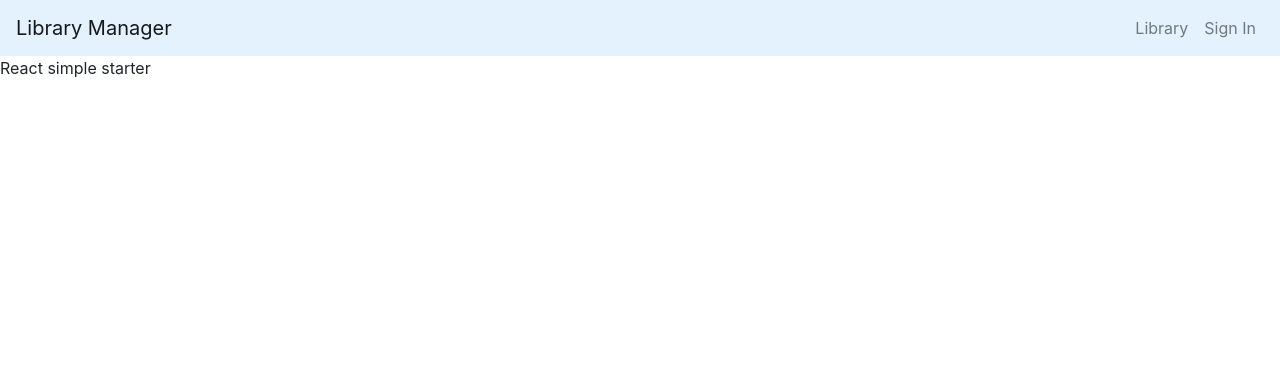
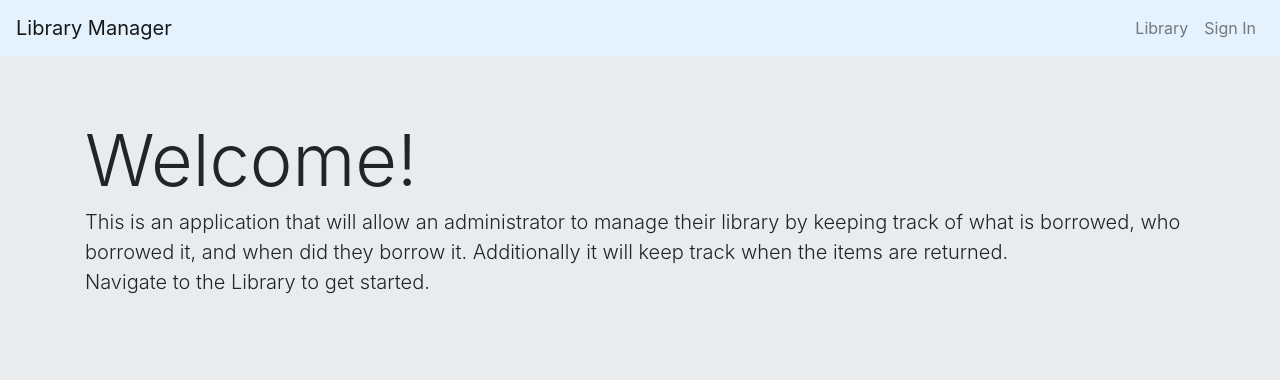
Before and after one commit to arendon13/LibraryManagement, a React app in the folder Library/: page / in a window 1280 px wide. Built offline with nearby package versions, Linux system fonts and the light colour scheme.

Commit message:
Added the welcome component and added a new background color

```diff
--- a/Library/index.html
+++ b/Library/index.html
@@ -6,7 +6,7 @@
     <!-- <link rel="stylesheet" href="https://cdn.rawgit.com/twbs/bootstrap/48938155eb24b4ccdde09426066869504c6dab3c/dist/css/bootstrap.min.css"> -->
     <link rel="stylesheet" href="https://maxcdn.bootstrapcdn.com/bootstrap/4.0.0-beta/css/bootstrap.min.css" integrity="sha384-/Y6pD6FV/Vv2HJnA6t+vslU6fwYXjCFtcEpHbNJ0lyAFsXTsjBbfaDjzALeQsN6M" crossorigin="anonymous">
   </head>
-  <body>
+  <body class="body">
     <div id="application"></div>
   </body>
   <script src="/bundle.js"></script>
--- /dev/null
+++ b/Library/src/components/welcome.js
@@ -0,0 +1,20 @@
+import React, { Component } from 'react';
+
+export default class Welcome extends Component {
+  render() {
+    return (
+      <div className="jumbotron jumbotron-fluid">
+        <div className="container">
+          <h1 className="display-3">Welcome!</h1>
+          <p className="lead">
+            This is an application that will allow an administrator to manage
+            their library by keeping track of what is borrowed, who borrowed it,
+            and when did they borrow it. Additionally it will keep track when
+            the items are returned. <br></br>
+            Navigate to the Library to get started.
+          </p>
+        </div>
+      </div>
+    );
+  }
+}
--- a/Library/src/index.js
+++ b/Library/src/index.js
@@ -7,6 +7,7 @@ import { BrowserRouter, Route, Switch } from 'react-router-dom';
 import App from './components/app';
 import reducers from './reducers';
 import Header from './components/header';
+import Welcome from './components/welcome';
 
 const createStoreWithMiddleware = applyMiddleware()(createStore);
 
@@ -16,7 +17,7 @@ ReactDOM.render(
       <div>
         <Header/>
         <Switch>
-          <Route exact path="/" component={App}/>
+          <Route exact path="/" component={Welcome}/>
         </Switch>
       </div>
     </BrowserRouter>
--- a/Library/style/style.css
+++ b/Library/style/style.css
@@ -1,3 +1,7 @@
 .header{
   background-color: #e3f2fd;
 }
+
+.body{
+  background-color: #e9ecef;
+}
```
